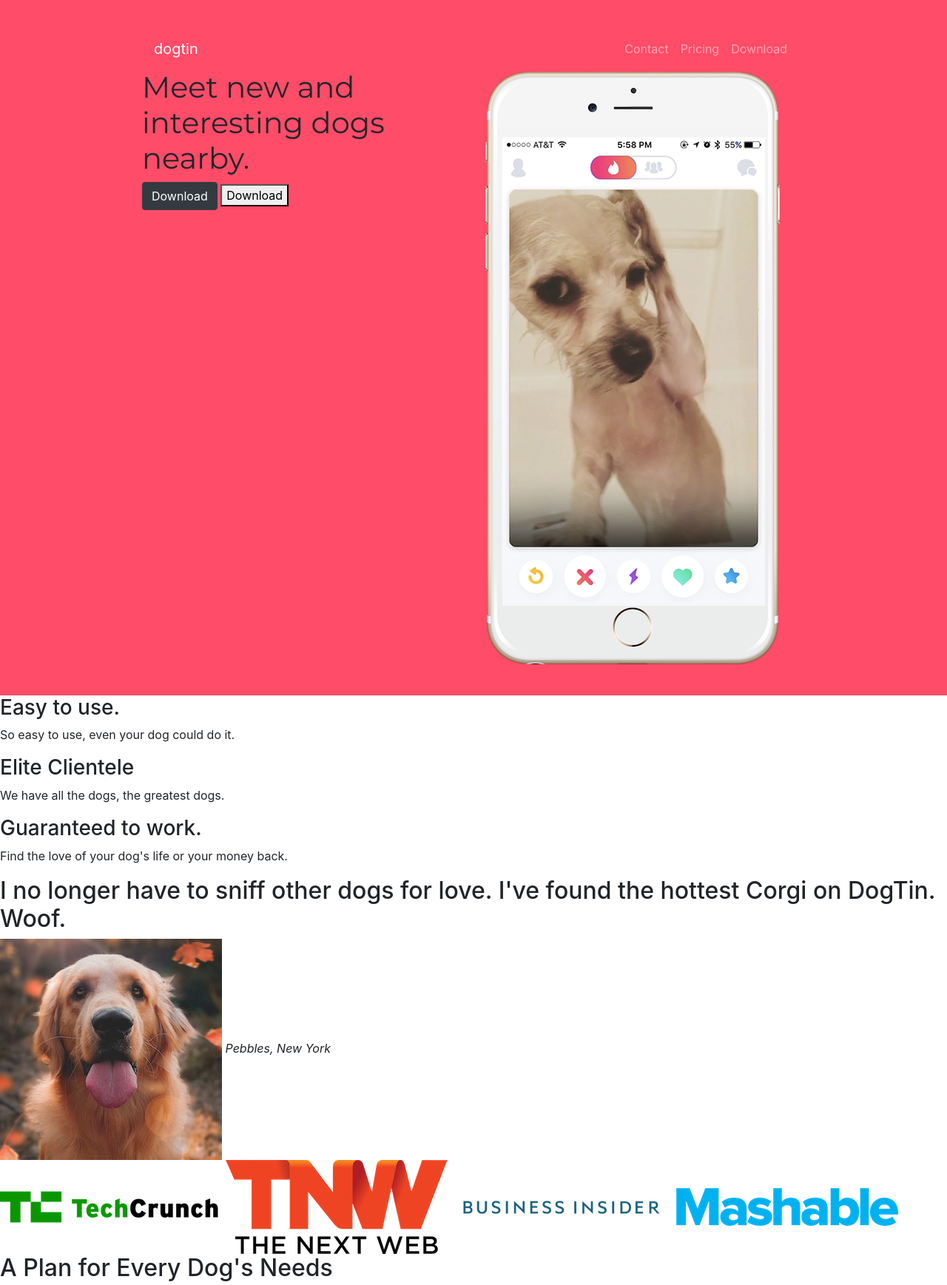
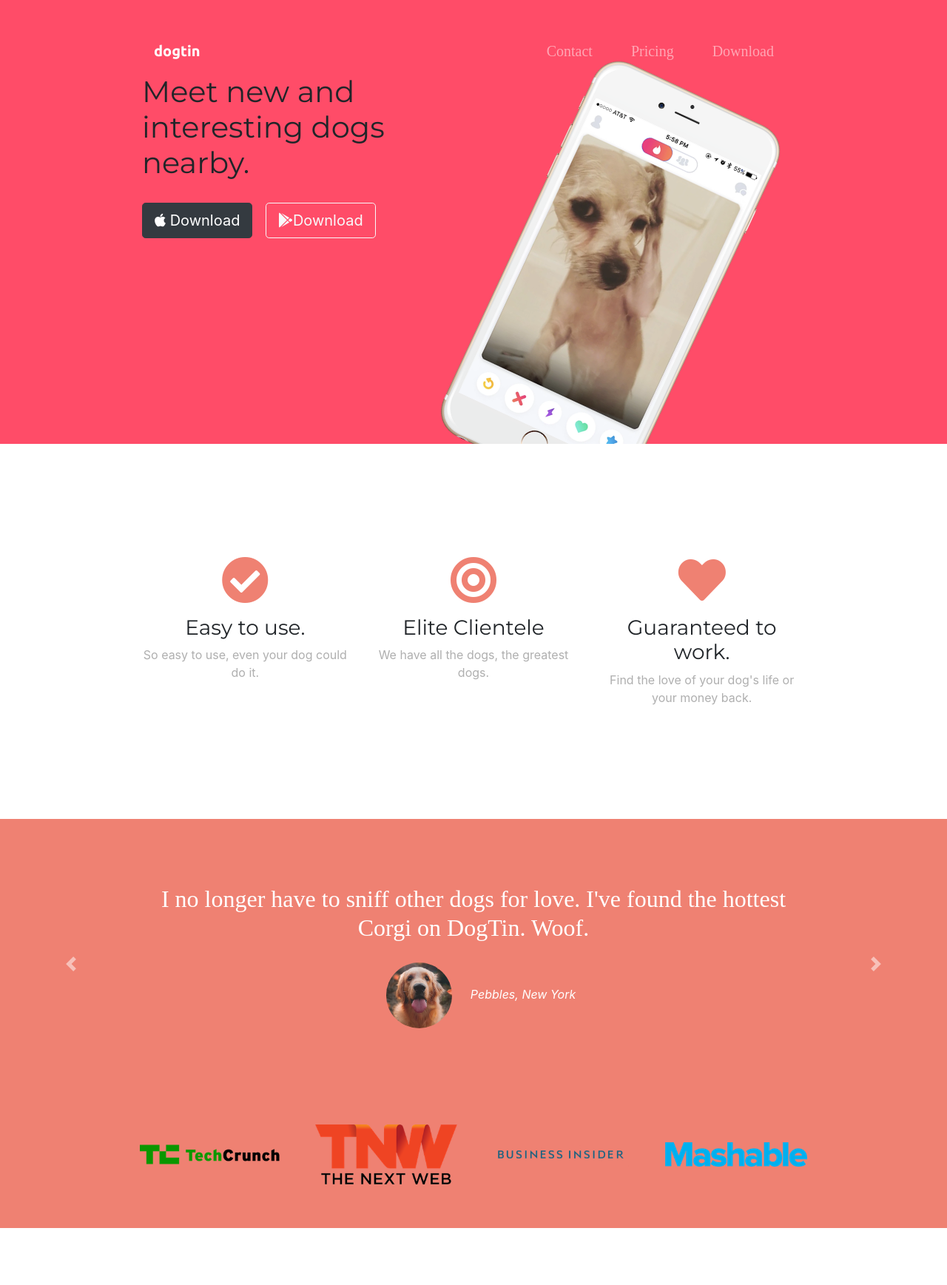
Before and after one commit to arnav1307/tindog, a plain HTML site: page index.html in a window 1280 px wide. Shown: the top 1737 px of the page at 74% size. Drawn offline with nearby package versions, Linux system fonts and the light colour scheme.

Commit message:
Add files via upload

```diff
--- a/css/styles.css
+++ b/css/styles.css
@@ -2,13 +2,169 @@
     background-color: #ff4c68;
 }
 
-#container-fluid{
-    padding: 3% 15%;
+body{
+    font-family: 'Montserrat';
+    color: #fff;
 }
 
 h1{
     font-family: 'Montserrat',sans-serif;
-    font-size:3rem;
+    font-size:3.5rem;
     line-height: 1.5;
 
 }
+
+h2{
+    font-family: 'Montserrat-Light';
+    font-size: 3rem;
+    line-height: 1.5;
+}
+
+h3{
+    font-family: 'Montserrat';
+}
+
+p{
+    color: #afafaf;
+}
+
+#container-fluid{
+    padding: 3% 15% 20%;
+}
+
+
+
+/* Navigation Bar */
+
+.navbar{
+    padding-bottom: 4.5rem;
+}
+
+.navbar-brand{
+    font-family:'Ubuntu';
+    font-size: 5rem;
+    font-weight: bold;
+}
+
+.nav-item{
+    padding: 0 18px;
+}
+
+.nav-link{
+    font-size: 1.25rem;
+    font-family: "Montserrat-Light";
+}
+
+
+/* Download buttons */
+
+.download-button{
+    margin: 5% 3% 5% 0;
+}
+
+/* title image */
+
+.title-image{
+    width: 60%;
+    transform: rotate(25deg);
+    position: absolute;
+    right: 30%;
+}
+
+/* features section */
+#features{
+    padding: 7% 15%;
+    background-color: #fff;
+    position: relative;
+    z-index: 1;
+}
+
+.feature-box{
+    text-align: center;
+    padding: 5%;
+
+}
+
+.icon{
+    color: #ef8172;
+    margin: 1rem;
+}
+
+.icon:hover{
+    color: #ff4368;
+}
+
+/* testimonials section */
+
+#testimonials{
+
+    text-align: center;
+    background-color:#ef8172 ;
+    color: #fff;
+}
+
+.carousel-item{
+    padding: 7% 15%;
+}
+
+.testimonial-image{
+    width: 10%;
+    border-radius: 100%;
+    margin: 20px;
+}
+
+#press{
+    background-color: #ef8172;
+    text-align: center;
+    padding-bottom: 3%;
+}
+
+.press-logo{
+    width: 15%;
+    margin: 20px 20px;
+}
+
+
+/* pricing */
+
+#pricing{
+    padding: 100px;
+    text-align: center;
+}
+
+.pricing-column{
+    padding: 3% 2%;
+}
+
+/* CTA section */
+
+#cta{
+    background-color: #ff4c68;
+    color: #fff;
+    padding: 7% 15%;
+    text-align: center;
+}
+
+.cta-heading{
+    font-family: "Montserrat-Black";
+    font-size: 3.5rem;
+    line-height: 1.5;
+}
+
+/* Footer section */
+
+#footer{
+    padding: 7% 15%;
+    text-align: center;
+}
+
+.social-icon{
+    margin: 20px 10px;
+}
+
+@media(max-width: 1006px){
+    .title-image{
+        position: static;
+        transform: rotate(0);
+    }
+}
--- a/index.html
+++ b/index.html
@@ -5,12 +5,17 @@
   <meta charset="utf-8">
   <title>dogtin</title>
 
+
+  <!-- google fonts -->
   <link rel="preconnect" href="https://fonts.gstatic.com">
   <link href="https://fonts.googleapis.com/css2?family=Montserrat:wght@400;600;900&family=Ubuntu:wght@400;700&display=swap" rel="stylesheet">
+ <!-- font awesome -->
+  <link rel="stylesheet" href="https://pro.fontawesome.com/releases/v5.10.0/css/all.css" integrity="sha384-AYmEC3Yw5cVb3ZcuHtOA93w35dYTsvhLPVnYs9eStHfGJvOvKxVfELGroGkvsg+p" crossorigin="anonymous"/>
 
   <link rel="stylesheet" href="css/styles.css">
+
+  <!-- jquery and bootstrap -->
   <link rel="stylesheet" href="https://cdn.jsdelivr.net/npm/bootstrap@4.6.0/dist/css/bootstrap.min.css" integrity="sha384-B0vP5xmATw1+K9KRQjQERJvTumQW0nPEzvF6L/Z6nronJ3oUOFUFpCjEUQouq2+l" crossorigin="anonymous">
-
   <script src="https://code.jquery.com/jquery-3.5.1.slim.min.js" integrity="sha384-DfXdz2htPH0lsSSs5nCTpuj/zy4C+OGpamoFVy38MVBnE+IbbVYUew+OrCXaRkfj" crossorigin="anonymous"></script>
   <script src="https://cdn.jsdelivr.net/npm/bootstrap@4.6.0/dist/js/bootstrap.bundle.min.js" integrity="sha384-Piv4xVNRyMGpqkS2by6br4gNJ7DXjqk09RmUpJ8jgGtD7zP9yug3goQfGII0yAns" crossorigin="anonymous"></script>
 </head>
@@ -31,13 +36,13 @@
     <div class="collapse navbar-collapse" id="navbarSupportedContent">
       <ul class="navbar-nav ml-auto">
           <li class="nav-item">
-              <a class="nav-link" href="">Contact</a>
+              <a class="nav-link" href="#footer">Contact</a>
           </li>
           <li class="nav-item">
-              <a class="nav-link" href="">Pricing</a>
+              <a class="nav-link" href="#pricing">Pricing</a>
           </li>
           <li class="nav-item">
-              <a class="nav-link" href="">Download</a>
+              <a class="nav-link" href="#cta">Download</a>
           </li>
       </ul>
    </div>
@@ -48,12 +53,12 @@
     <div class="row">
       <div class="col-lg-6">
       <h1>Meet new and interesting dogs nearby.</h1>
-      <button type="button" class="btn btn-dark">Download</button>
-      <button type="button">Download</button>
+      <button type="button" class="btn btn-dark btn-lg download-button"><i class="fab fa-apple"></i> Download</button>
+      <button type="button" class="btn btn-outline-light btn-lg download-button"><i class="fab fa-google-play"></i>Download</button>
     </div>
 
     <div class="col-lg-6">
-      <img src="images/iphone6.png" alt="iphone-mockup">
+      <img class="title-image" src="images/iphone6.png" alt="iphone-mockup">
     </div>
   </div>
 
@@ -65,15 +70,24 @@
   <!-- Features -->
 
   <section id="features">
-
+   <div class="row">
+    <div class="feature-box col-lg-4">
+      <i class="icon fas fa-check-circle fa-4x"></i>
     <h3>Easy to use.</h3>
     <p>So easy to use, even your dog could do it.</p>
-
+    </div>
+    <div class="feature-box col-lg-4">
+      <i class="icon fas fa-bullseye fa-4x"></i>
       <h3>Elite Clientele</h3>
     <p>We have all the dogs, the greatest dogs.</p>
-
+    </div>
+    <div class="feature-box col-lg-4">
+      <i class="icon fas fa-heart fa-4x"></i>
       <h3>Guaranteed to work.</h3>
     <p>Find the love of your dog's life or your money back.</p>
+    </div>
+
+  </div>
 
   </section>
 
@@ -82,13 +96,34 @@
 
   <section id="testimonials">
 
+    <div id="testimonial-carousel" class="carousel slide" data-ride="false" >
+      <div class="carousel-inner">
+        <div class="carousel-item active">
           <h2>I no longer have to sniff other dogs for love. I've found the hottest Corgi on DogTin. Woof.</h2>
-    <img src="images/dog-img.jpg" alt="dog-profile">
+          <img class="testimonial-image" src="images/dog-img.jpg" alt="dog-profile">
           <em>Pebbles, New York</em>
+        </div>
+        <div class="carousel-item">
+          <h2 class="testimonial-text">My dog used to be so lonely, but with DogTin's help, they've found the love of their life. I think.</h2>
+          <img class="testimonial-image" src="images/lady-img.jpg" alt="lady-profile">
+          <em>Beverly, Illinois</em>
+        </div>
 
-    <!-- <h2 class="testimonial-text">My dog used to be so lonely, but with DogTin's help, they've found the love of their life. I think.</h2>
-    <img class="testimonial-image" src="images/lady-img.jpg" alt="lady-profile">
-    <em>Beverly, Illinois</em> -->
+      </div>
+      <a class="carousel-control-prev" href="#testimonial-carousel" role="button" data-slide="prev">
+        <span class="carousel-control-prev-icon" aria-hidden="true"></span>
+
+      </a>
+      <a class="carousel-control-next" href="#testimonial-carousel" role="button" data-slide="next">
+        <span class="carousel-control-next-icon" aria-hidden="true"></span>
+
+      </a>
+
+    </div>
+
+
+
+
 
   </section>
 
@@ -96,10 +131,10 @@
   <!-- Press -->
 
   <section id="press">
-    <img src="images/techcrunch.png" alt="tc-logo">
-    <img src="images/tnw.png" alt="tnw-logo">
-    <img src="images/bizinsider.png" alt="biz-insider-logo">
-    <img src="images/mashable.png" alt="mashable-logo">
+    <img class="press-logo" src="images/techcrunch.png" alt="tc-logo">
+    <img class="press-logo" src="images/tnw.png" alt="tnw-logo">
+    <img class="press-logo" src="images/bizinsider.png" alt="biz-insider-logo">
+    <img class="press-logo" src="images/mashable.png" alt="mashable-logo">
 
   </section>
 
@@ -111,30 +146,59 @@
     <h2>A Plan for Every Dog's Needs</h2>
     <p>Simple and affordable price plans for your and your dog.</p>
 
+  <div class="row">
 
+    <div class="pricing-column col-lg-4 col-md-6">
+      <div class="card">
+        <div class="card-header">
           <h3>Chihuahua</h3>
+        </div>
+        <div class="card-body">
           <h2>Free</h2>
           <p>5 Matches Per Day</p>
           <p>10 Messages Per Day</p>
           <p>Unlimited App Usage</p>
-    <button type="button">Sign Up</button>
+          <button class="btn btn-lg btn-block btn-outline-dark" type="button">Sign Up</button>
+        </div>
+      </div>
+    </div>
 
 
+    <div class="pricing-column col-lg-4 col-md-6">
+      <div class="card">
+        <div class="card-header">
           <h3>Labrador</h3>
+        </div>
+        <div class="card-body">
           <h2>$49 / mo</h2>
           <p>Unlimited Matches</p>
           <p>Unlimited Messages</p>
           <p>Unlimited App Usage</p>
-    <button type="button">Sign Up</button>
+          <button class="btn btn-lg btn-block btn-dark" type="button">Sign Up</button>
+        </div>
+      </div>
+    </div>
 
 
+    <div class="pricing-column col-lg-4 ">
+      <div class="card">
+        <div class="card-header">
           <h3>Mastiff</h3>
+        </div>
+        <div class="card-body">
           <h2>$99 / mo</h2>
-    <p>Pirority Listing</p>
           <p>Unlimited Matches</p>
           <p>Unlimited Messages</p>
           <p>Unlimited App Usage</p>
-    <button type="button">Sign Up</button>
+          <button  class="btn btn-lg btn-block btn-dark" type="button">Sign Up</button>
+        </div>
+
+      </div>
+    </div>
+
+  </div>
+
+
 
   </section>
 
@@ -143,9 +207,9 @@
 
   <section id="cta">
 
-    <h3>Find the True Love of Your Dog's Life Today.</h3>
-    <button type="button">Download</button>
-    <button type="button">Download</button>
+    <h3 class="cta-heading">Find the True Love of Your Dog's Life Today.</h3>
+    <button type="button" class="btn btn-dark btn-lg download-button" ><i class="fab fa-apple"></i>Download</button>
+    <button type="button" class="btn btn-outline-light btn-lg download-button"><i class="fab fa-google-play"></i>Download</button>
 
   </section>
 
@@ -154,6 +218,10 @@
 
   <footer id="footer">
 
+    <i class="social-icon fab fa-facebook-f"></i>
+    <i class="social-icon fab fa-instagram"></i>
+    <i class="social-icon fab fa-twitter"></i>
+    <i class="social-icon fas fa-envelope"></i>
     <p>© Copyright 2021 dogtin</p>
 
   </footer>
```
Lines whose indentation alone changed are shown as unchanged.
